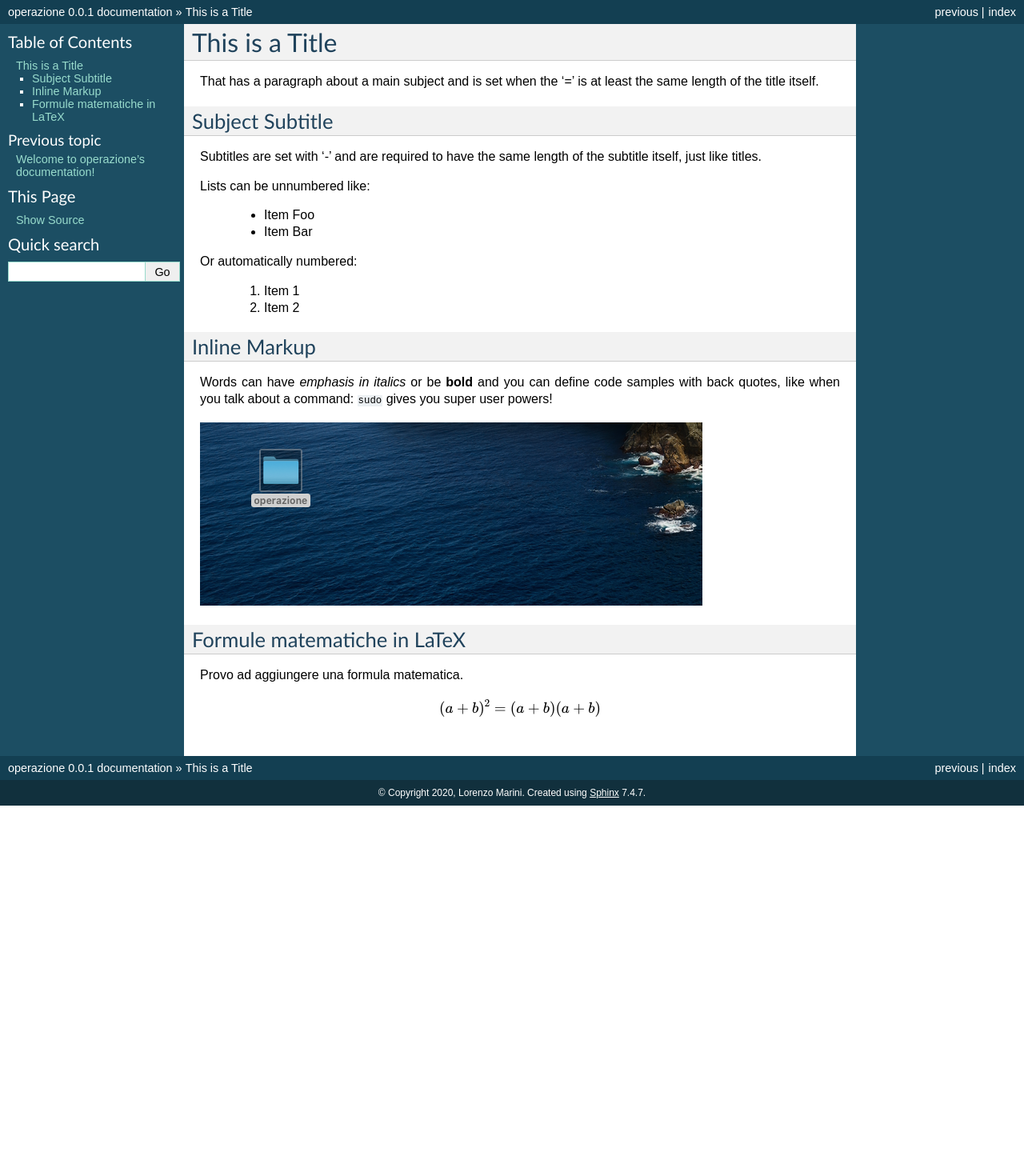
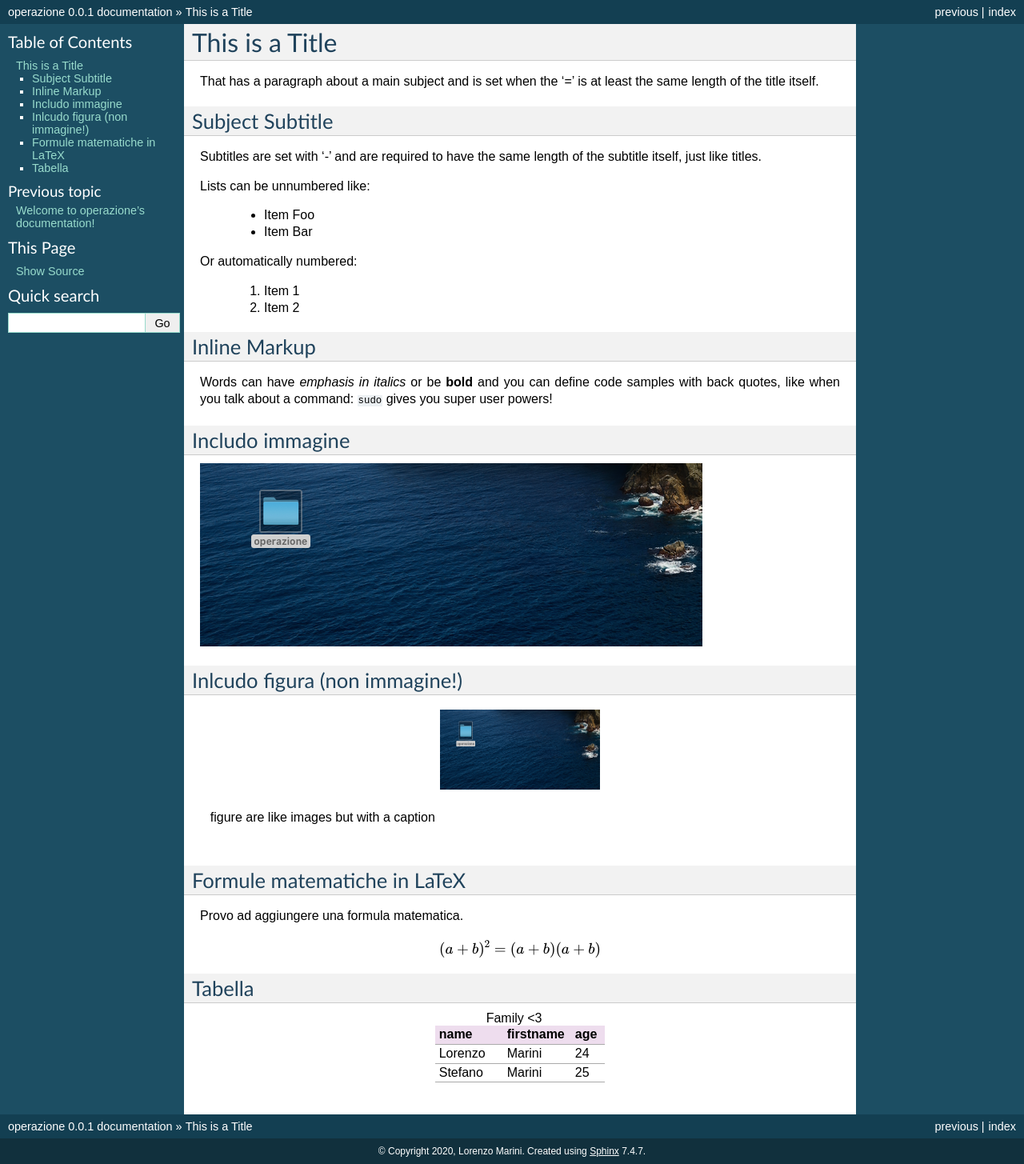
Before and after one commit to lorenzomarini96/operazione, a Sphinx documentation site: the page built from docs/example.rst, in a window 1280 px wide. Shown: the whole page at 80% size. Built offline with Sphinx 7.4.7, drawn with Linux system fonts in a browser that asks for light colours; before the commit the page ends 1007 px from its top, so only the background shows below that.

Commit message:
Commenti vari.

```diff
--- a/docs/example.rst
+++ b/docs/example.rst
@@ -24,8 +24,22 @@ Words can have *emphasis in italics* or be **bold** and you can define
 code samples with back quotes, like when you talk about a command: ``sudo``
 gives you super user powers!
 
+Includo immagine
+----------------
 
 .. image:: _static/figura.png
+
+Inlcudo figura (non immagine!)
+------------------------------
+
+.. figure:: _static/figura.png
+    :width: 200px
+    :align: center
+    :height: 100px
+    :alt: alternate text
+    :figclass: align-center
+
+    figure are like images but with a caption
 
 Formule matematiche in LaTeX
 ----------------------------
@@ -33,3 +47,14 @@ Provo ad aggiungere una formula matematica.
 
 .. math::
     (a + b)^2 = (a + b)(a + b)
+
+
+Tabella
+-------
+
+.. csv-table:: Family <3
+   :header: "name", "firstname", "age"
+   :widths: 20, 20, 10
+
+   "Lorenzo", "Marini", 24
+   "Stefano", "Marini", 25
```
Also changed, not shown: docs/index.rst (+14 -0 lines).
